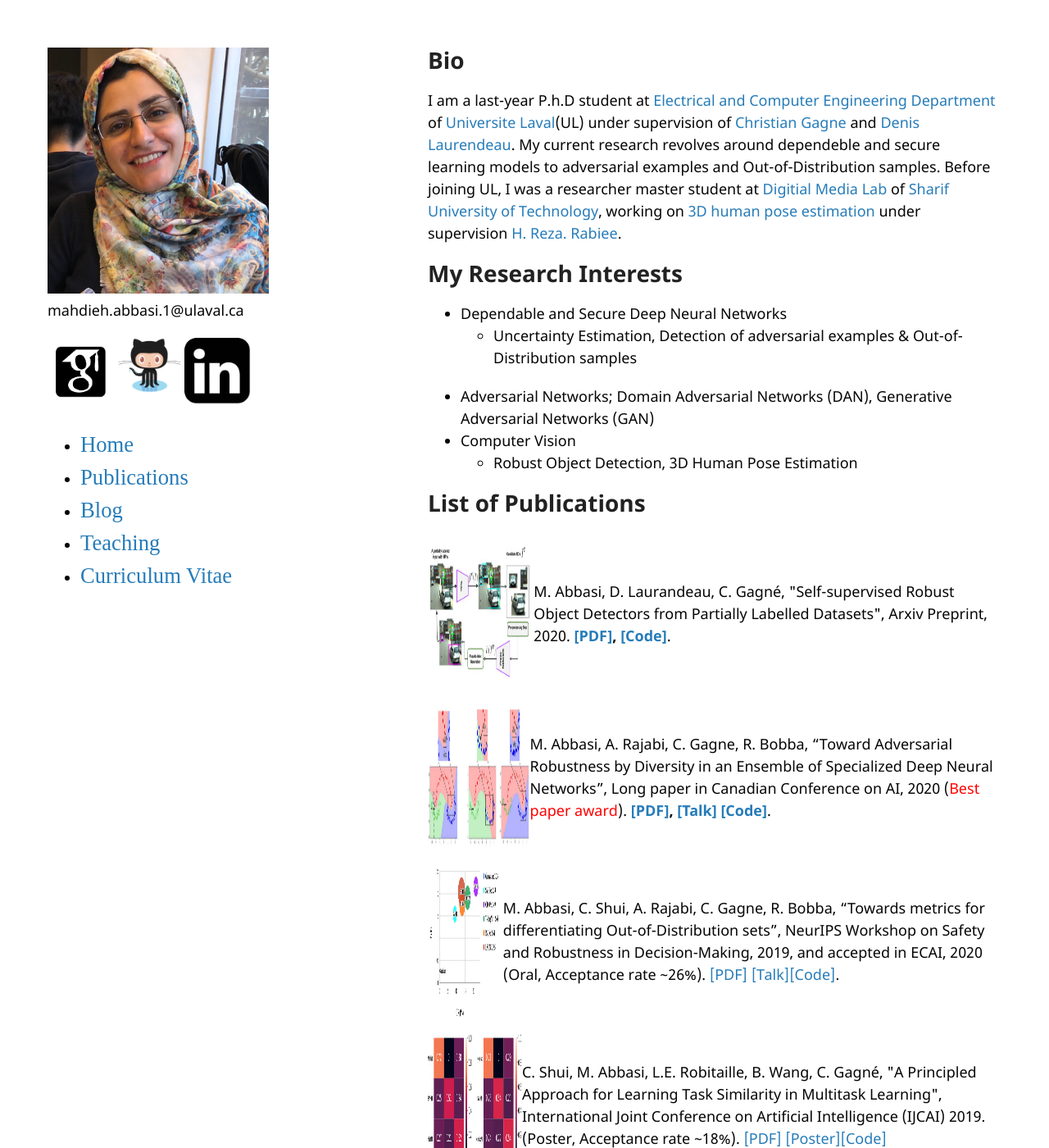
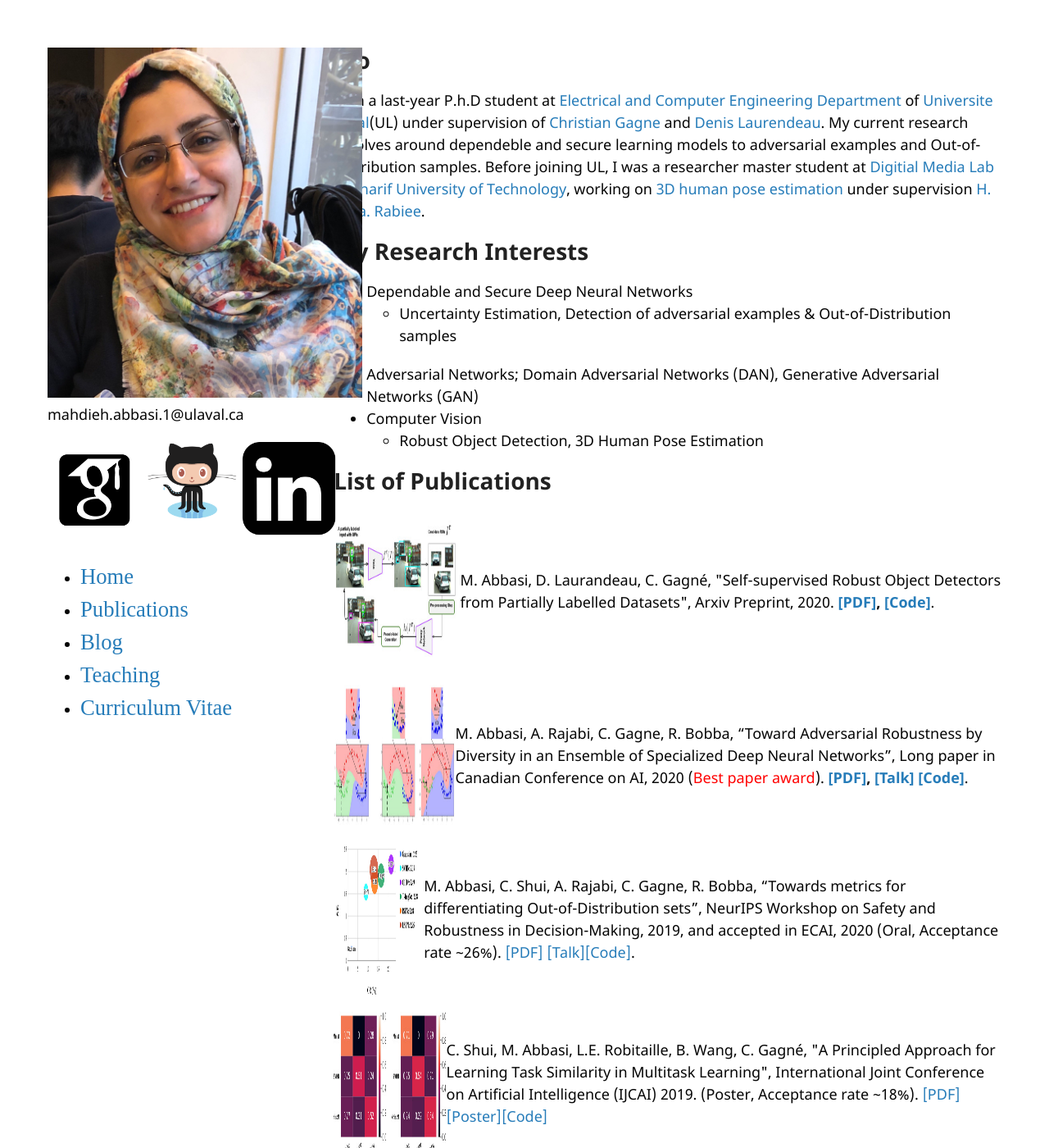
Before and after one commit to mahdaneh/mahdaneh.github.io, a Jekyll site: the page built from index.md, in a window 1280 px wide and 1400 px high. Shown: the whole window at 82% size. Built offline with Jekyll 4.4.1, drawn with Linux system fonts in a browser that asks for light colours; our own code applies the rules of GitHub Pages for plain Markdown files.

Commit message:
Update jekyll-theme-minimal.scss

```diff
--- a/_sass/jekyll-theme-minimal.scss
+++ b/_sass/jekyll-theme-minimal.scss
@@ -105,7 +105,7 @@
 }
 
 header {
-  width:270px;
+  width:30%;
   float:left;
   position:fixed;
   -webkit-font-smoothing:subpixel-antialiased;
@@ -172,7 +172,7 @@
 }
 
 section {
-  width:700px;
+  width:70%;
   float:right;
   padding-bottom:50px;
 }
```
